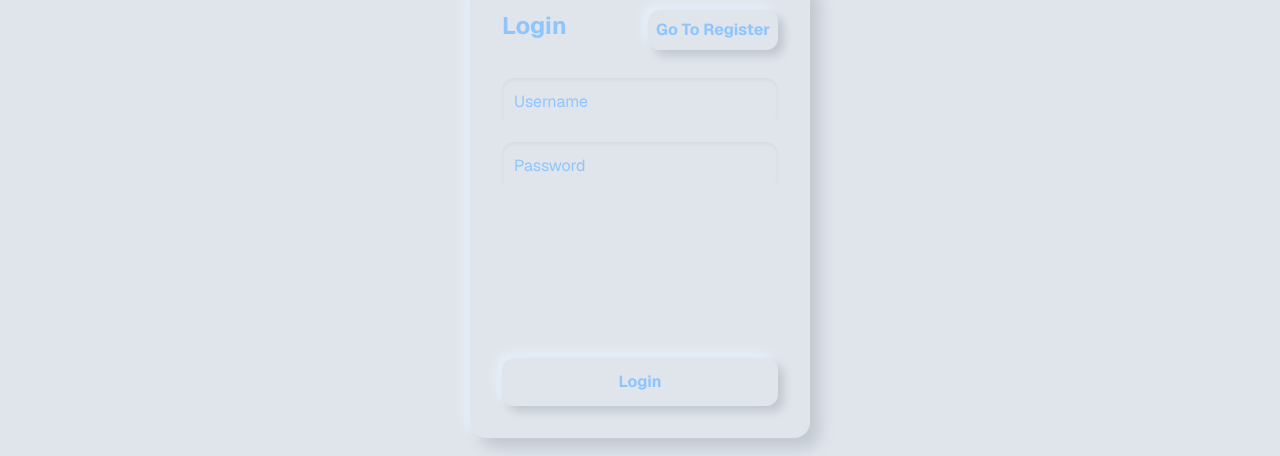
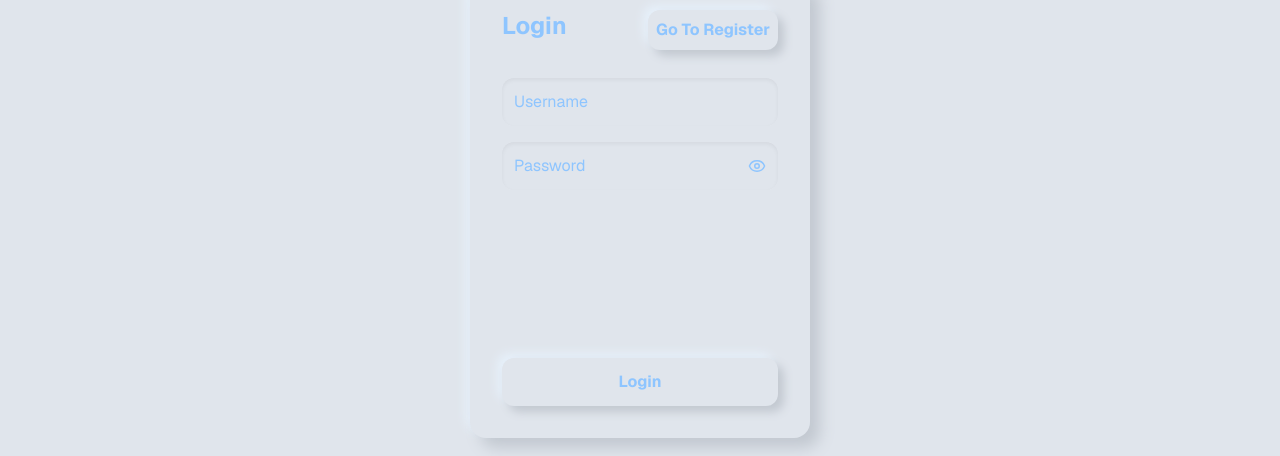
Before and after one commit to TimVandeput/Portfolio_Stock_Simulator, a Next.js app in the folder demo_frontend/: page /login in a window 1280 px wide. Shown: the part 196-652 px from the top of the page. Built offline with nearby package versions, Linux system fonts and the light colour scheme.

Commit message:
feat: add password visibility toggle for login and registration forms

```diff
--- a/demo_frontend/src/app/login/page.tsx
+++ b/demo_frontend/src/app/login/page.tsx
@@ -1,18 +1,23 @@
 "use client";
 
 import { useEffect, useState } from "react";
+import { Eye, EyeOff } from "lucide-react";
 
 export default function LoginPage() {
   const [isFlipped, setIsFlipped] = useState(false);
 
   const [username, setUsername] = useState("");
   const [password, setPassword] = useState("");
+  const [showPassword, setShowPassword] = useState(false);
   const [error, setError] = useState("");
 
   const [rUser, setRUser] = useState("");
   const [rPass, setRPass] = useState("");
+  const [showRPass, setShowRPass] = useState(false);
   const [rPass2, setRPass2] = useState("");
+  const [showRPass2, setShowRPass2] = useState(false);
   const [rCode, setRCode] = useState("");
+  const [showRCode, setShowRCode] = useState(false);
   const [rError, setRError] = useState("");
 
   useEffect(() => {
@@ -89,10 +94,7 @@ export default function LoginPage() {
               </button>
             </div>
 
-            <form
-              className="mt-5 flex flex-col flex-1"
-              onSubmit={handleLoginSubmit}
-            >
+            <div className="mt-5 flex flex-col flex-1">
               <input
                 type="text"
                 placeholder="Username"
@@ -100,13 +102,23 @@ export default function LoginPage() {
                 onChange={(e) => setUsername(e.target.value)}
                 className="my-2 p-3 rounded-xl border-none bg-[#e0e5ec] shadow-inner focus:outline-none text-blue-400 placeholder-blue-300"
               />
+
+              <div className="relative my-2">
                 <input
-                type="password"
+                  type={showPassword ? "text" : "password"}
                   placeholder="Password"
                   value={password}
                   onChange={(e) => setPassword(e.target.value)}
-                className="my-2 p-3 rounded-xl border-none bg-[#e0e5ec] shadow-inner focus:outline-none text-blue-400 placeholder-blue-300"
+                  className="w-full p-3 pr-12 rounded-xl border-none bg-[#e0e5ec] shadow-inner focus:outline-none text-blue-400 placeholder-blue-300"
                 />
+                <button
+                  type="button"
+                  onClick={() => setShowPassword(!showPassword)}
+                  className="absolute right-3 top-1/2 transform -translate-y-1/2 text-blue-300 hover:text-blue-400 transition-colors"
+                >
+                  {showPassword ? <EyeOff size={18} /> : <Eye size={18} />}
+                </button>
+              </div>
 
               <div className="mt-auto flex flex-col">
                 <div className="text-red-300 text-sm text-center h-5 mb-2 transition-all">
@@ -117,13 +129,14 @@ export default function LoginPage() {
                   )}
                 </div>
                 <button
-                  type="submit"
+                  type="button"
+                  onClick={handleLoginSubmit}
                   className="p-3 rounded-xl font-bold bg-[#e0e5ec] text-blue-300 shadow-[6px_6px_10px_#c2c8d0,-5px_-5px_10px_#e6f0fa] transition hover:bg-blue-100"
                 >
                   Login
                 </button>
               </div>
-            </form>
+            </div>
           </div>
 
           {/* REGISTER SIDE */}
@@ -156,10 +169,7 @@ export default function LoginPage() {
               </button>
             </div>
 
-            <form
-              className="mt-5 flex flex-col flex-1"
-              onSubmit={handleRegisterSubmit}
-            >
+            <div className="mt-5 flex flex-col flex-1">
               <input
                 type="text"
                 placeholder="Username"
@@ -167,27 +177,58 @@ export default function LoginPage() {
                 onChange={(e) => setRUser(e.target.value)}
                 className="my-2 p-3 rounded-xl border-none bg-[#e0e5ec] shadow-inner focus:outline-none text-blue-400 placeholder-blue-300"
               />
+
+              <div className="relative my-2">
                 <input
-                type="password"
+                  type={showRPass ? "text" : "password"}
                   placeholder="Password"
                   value={rPass}
                   onChange={(e) => setRPass(e.target.value)}
-                className="my-2 p-3 rounded-xl border-none bg-[#e0e5ec] shadow-inner focus:outline-none text-blue-400 placeholder-blue-300"
+                  className="w-full p-3 pr-12 rounded-xl border-none bg-[#e0e5ec] shadow-inner focus:outline-none text-blue-400 placeholder-blue-300"
                 />
+                <button
+                  type="button"
+                  onClick={() => setShowRPass(!showRPass)}
+                  className="absolute right-3 top-1/2 transform -translate-y-1/2 text-blue-300 hover:text-blue-400 transition-colors"
+                >
+                  {showRPass ? <EyeOff size={18} /> : <Eye size={18} />}
+                </button>
+              </div>
+
+              <div className="relative my-2">
                 <input
-                type="password"
+                  type={showRPass2 ? "text" : "password"}
                   placeholder="Confirm password"
                   value={rPass2}
                   onChange={(e) => setRPass2(e.target.value)}
-                className="my-2 p-3 rounded-xl border-none bg-[#e0e5ec] shadow-inner focus:outline-none text-blue-400 placeholder-blue-300"
+                  className="w-full p-3 pr-12 rounded-xl border-none bg-[#e0e5ec] shadow-inner focus:outline-none text-blue-400 placeholder-blue-300"
                 />
+                <button
+                  type="button"
+                  onClick={() => setShowRPass2(!showRPass2)}
+                  className="absolute right-3 top-1/2 transform -translate-y-1/2 text-blue-300 hover:text-blue-400 transition-colors"
+                >
+                  {showRPass2 ? <EyeOff size={18} /> : <Eye size={18} />}
+                </button>
+              </div>
+
+              <div className="relative my-2">
                 <input
-                type="text"
+                  type={showRCode ? "text" : "password"}
                   placeholder="Passcode"
                   value={rCode}
                   onChange={(e) => setRCode(e.target.value)}
-                className="my-2 p-3 rounded-xl border-none bg-[#e0e5ec] shadow-inner focus:outline-none text-blue-400 placeholder-blue-300"
+                  className="w-full p-3 pr-12 rounded-xl border-none bg-[#e0e5ec] shadow-inner focus:outline-none text-blue-400 placeholder-blue-300"
                 />
+                <button
+                  type="button"
+                  onClick={() => setShowRCode(!showRCode)}
+                  className="absolute right-3 top-1/2 transform -translate-y-1/2 text-blue-300 hover:text-blue-400 transition-colors"
+                >
+                  {showRCode ? <EyeOff size={18} /> : <Eye size={18} />}
+                </button>
+              </div>
+
               <div className="mt-auto flex flex-col">
                 <div className="text-red-300 text-sm text-center h-5 mb-2 transition-all">
                   {rError ? (
@@ -197,7 +238,8 @@ export default function LoginPage() {
                   )}
                 </div>
                 <button
-                  type="submit"
+                  type="button"
+                  onClick={handleRegisterSubmit}
                   className={`p-3 rounded-xl font-bold bg-[#e0e5ec] text-blue-300 transition hover:bg-blue-100 ${
                     isFlipped
                       ? "shadow-[6px_6px_10px_#c2c8d0,-5px_-5px_10px_#e6f0fa]"
@@ -207,7 +249,7 @@ export default function LoginPage() {
                   Register
                 </button>
               </div>
-            </form>
+            </div>
           </div>
         </div>
       </div>
```
Lines whose indentation alone changed are shown as unchanged.
